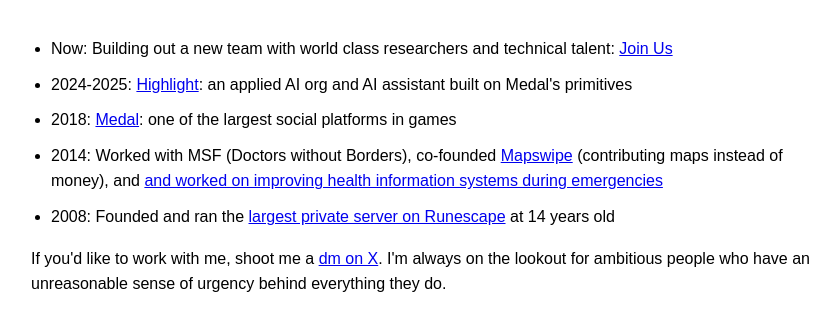
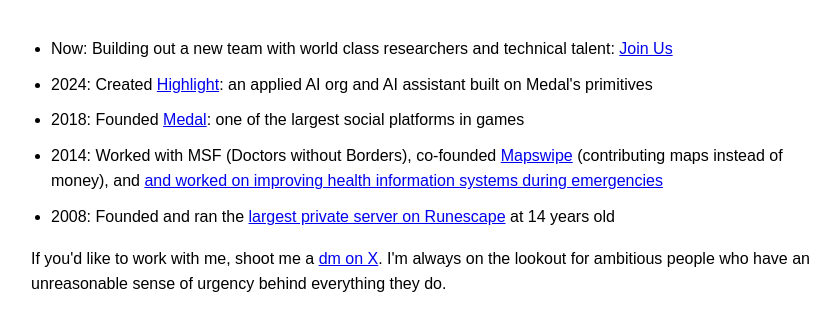
Before and after one commit to PimDeWitte/pimdewitte.github.io, a plain HTML site: page index.html in a window 1280 px wide. Shown: the whole page, without its empty margins (209-1049 px from the left). Drawn offline with Linux system fonts and the light colour scheme.

Commit message:
Update index.html

```diff
--- a/index.html
+++ b/index.html
@@ -14,8 +14,8 @@
 <body>
     <ul>
         <li>Now: Building out a new team with world class researchers and technical talent: <a href="https://jobs.ashbyhq.com/medal" target="_blank">Join Us</a></li>
-        <li>2024-2025: <a href="https://highlight.ing" target="_blank">Highlight</a>: an applied AI org and AI assistant built on Medal's primitives</li>
-        <li>2018: <a <a href="https://medal.tv" target="_blank">Medal</a>: one of the largest social platforms in games</li>
+        <li>2024: Created <a href="https://highlight.ing" target="_blank">Highlight</a>: an applied AI org and AI assistant built on Medal's primitives</li>
+        <li>2018: Founded <a <a href="https://medal.tv" target="_blank">Medal</a>: one of the largest social platforms in games</li>
         <li>2014: Worked with MSF (Doctors without Borders), co-founded <a <a href="https://mapswipe.org" target="_blank">Mapswipe</a> (contributing maps instead of money), and <a href="https://www.ncbi.nlm.nih.gov/pmc/articles/PMC6537453/" target="_blank"> and worked on improving health information systems during emergencies</a></li>
         <li>2008: Founded and ran the <a href="https://www.youtube.com/watch?v=D7iNmoYpfVI" target="_blank">largest private server on Runescape</a> at 14 years old</li>
     </ul>
```
